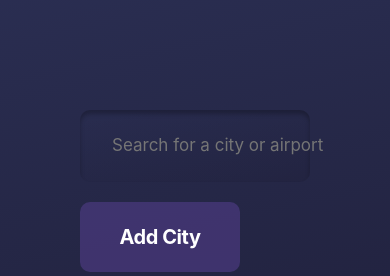
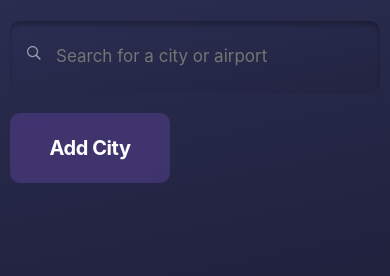
Before and after one commit to yashsaini7060/Weather-Dashboard, a plain HTML site: page index.html in a window 390 px wide. Shown: the part 213-489 px from the top of the page. Drawn offline with Linux system fonts and the light colour scheme; a web font is replaced by a local one.

Commit message:
responsive

```diff
--- a/styles.css
+++ b/styles.css
@@ -357,6 +357,10 @@ html , body{
 }
 
 @media only screen and (max-width: 750px) {
+  .main{
+    height: fit-content;
+    padding: 10px;
+  }
   .input_div{
     flex-direction: column;
   }
@@ -366,7 +370,16 @@ html , body{
     justify-content: center;
   }
 
-  /* .heading{
+}
 
-  } */
-}
+/* @media only screen and (max-width: 750px) {
+  .input_div{
+    flex-direction: column;
+  }
+  .button{
+    width: 10rem;
+    display: flex;
+    justify-content: center;
+  }
+
+} */
```
